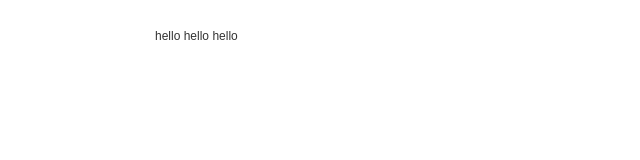
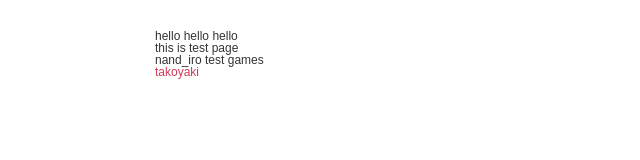
Before and after one commit to nandiro/nandweb, a plain HTML site: page docs/index.html in a window 1280 px wide. Shown: the whole page, without its empty margins (0-640 px from the left). Drawn offline with Linux system fonts and the light colour scheme.

Commit message:
indexにたこ焼きゲームへのリンクを追加

```diff
--- a/docs/index.html
+++ b/docs/index.html
@@ -12,6 +12,9 @@
     <div class="wrapper clearfix">
         <main class="main">
             <p>hello hello hello</p>
+            <p>this is test page</p>
+            <p>nand_iro test games</p>
+            <p><a href="htmls/TakoyakiGame/index.html">takoyaki</a></p>
         </main>
         <div class="sidemenu">
         </div>
```
